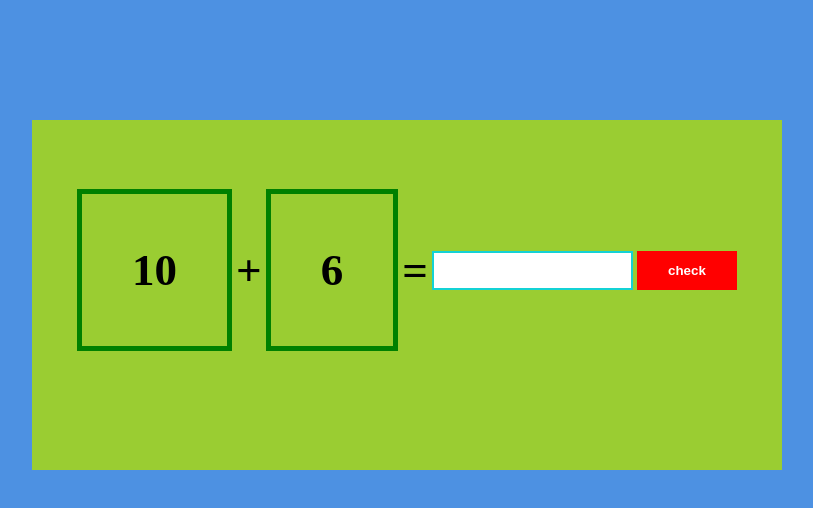
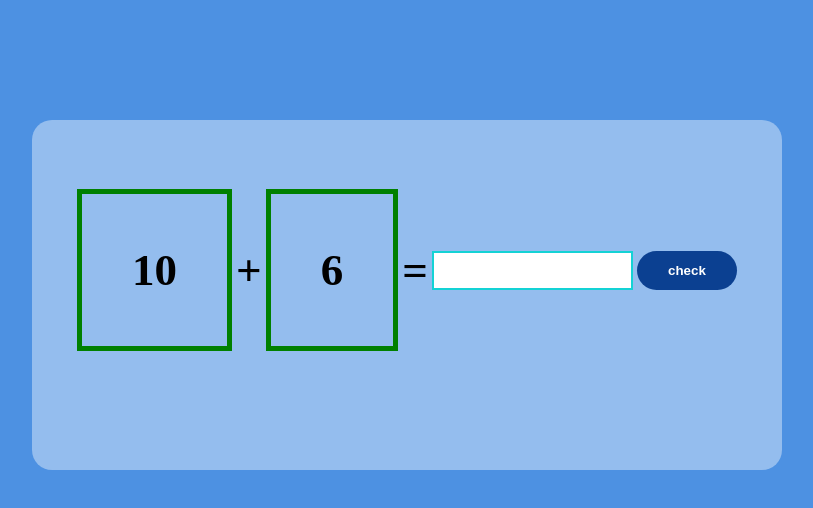
Before and after one commit to thisisjoyjacob/repo-js, a plain HTML site: page Day5-Addition_Game/index.html in a window 1280 px wide. Shown: the whole page, without its empty margins (196-1009 px from the left). Drawn offline with Linux system fonts and the light colour scheme.

Commit message:
uploading it now-forgot to do that yesterday

```diff
--- a/Day5-Addition_Game/mystyle.css
+++ b/Day5-Addition_Game/mystyle.css
@@ -6,15 +6,17 @@ body{
 #wrapper {
     width: 750px;
     height: 350px;
-    background-color: yellowgreen;
+    background-color: rgba(255, 255, 255, 0.397);
+    border-radius: 20px;
     margin-top: 120px;
     margin-left: 220px;
 }
 
 #btn {
-    background-color: red;
+    background-color: #0b4091;
     color: #fff;
     padding: 12px;
+    border-radius: 20px;
     border-style: none;
     font-weight: bold;
     width: 100px;
```
